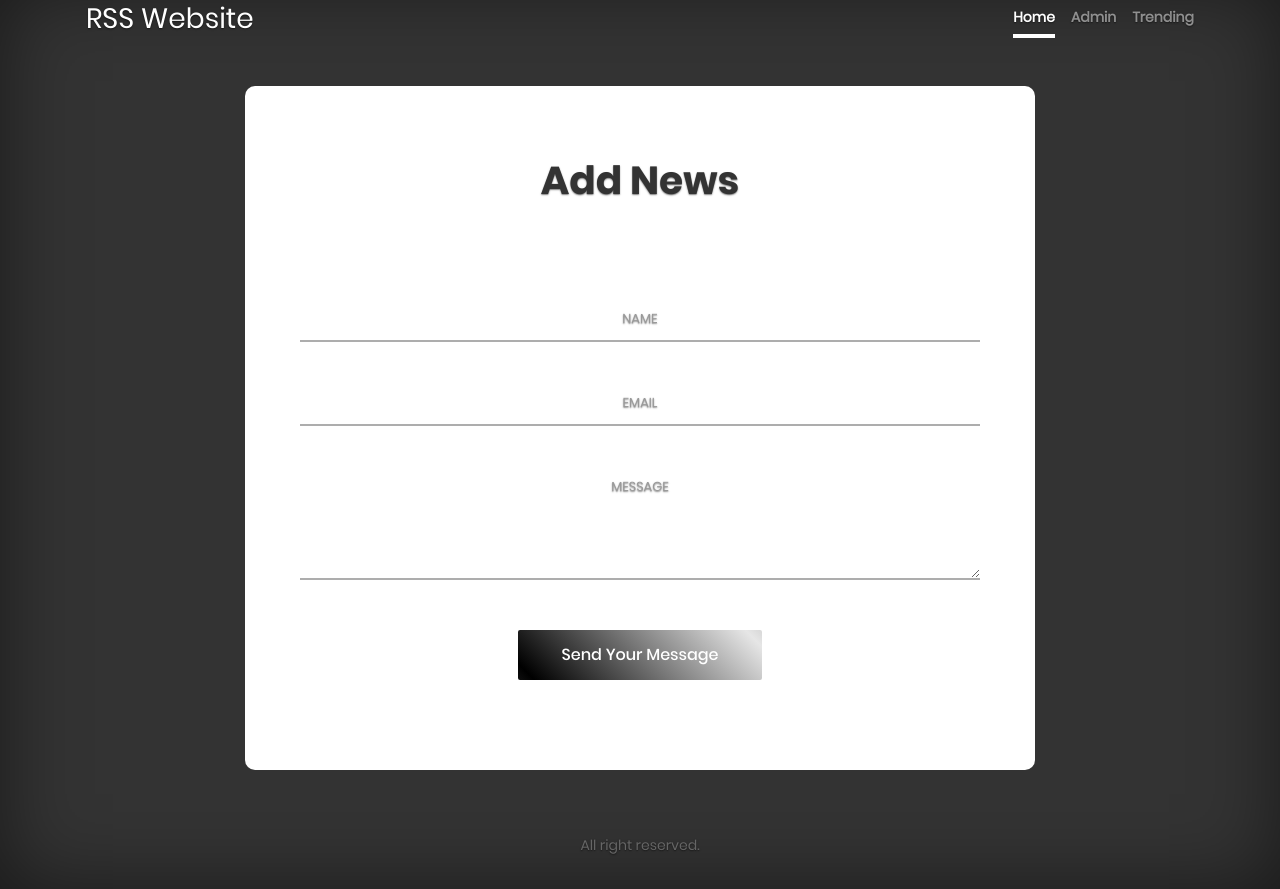
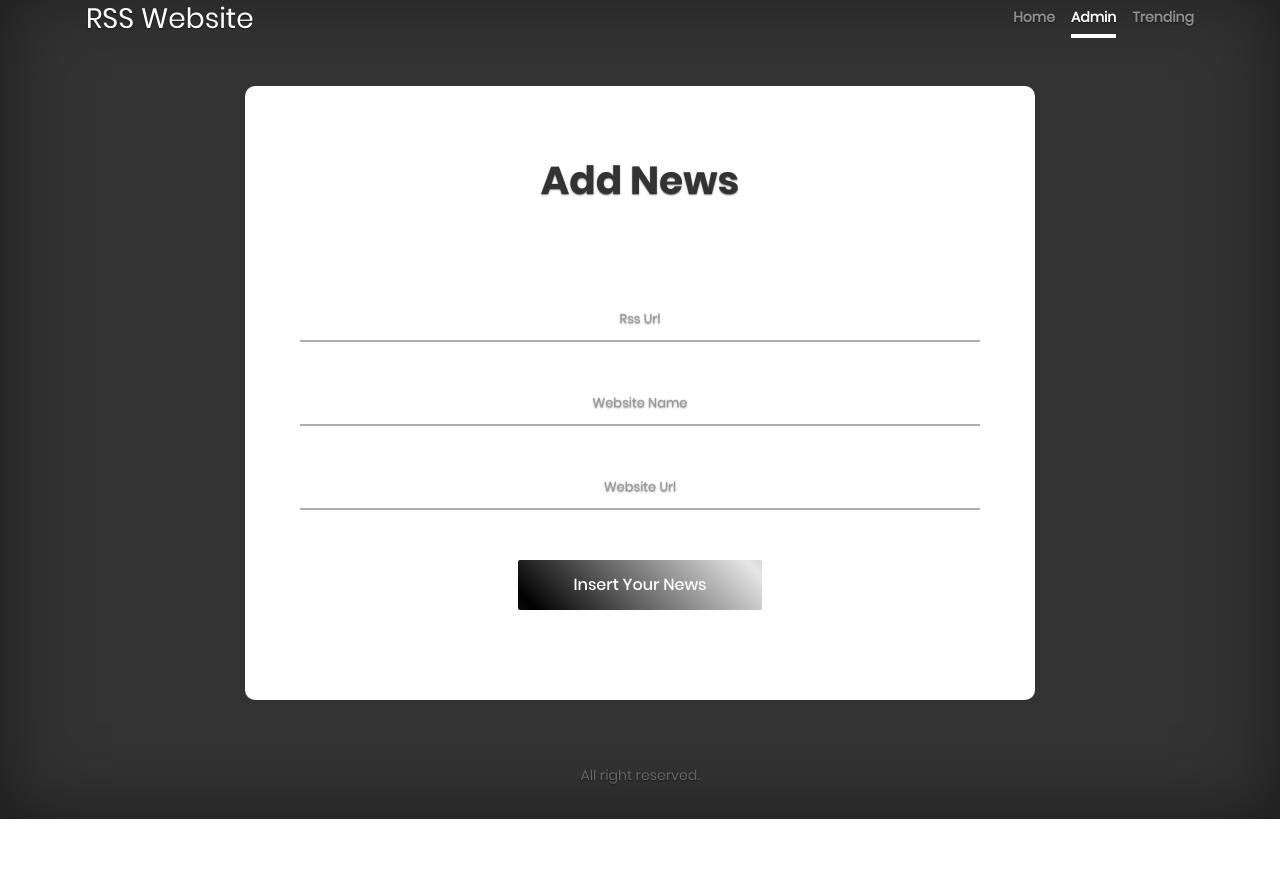
Before and after one commit to Khaaz/SP_RSSWebsite, a PHP site: page /index.php?action=admin in a window 1280 px wide. Shown: the part 14-903 px from the top of the page. After the commit the page ends 833 px from the top, so only its background shows below. Run offline with PHP 8.4, Linux system fonts and the light colour scheme; some libraries are stand-ins or nearby versions.

Commit message:
html admin page

```diff
--- a/Views/addnews.php
+++ b/Views/addnews.php
@@ -28,8 +28,8 @@
         <div class="inner">
             <h3 class="masthead-brand">RSS Website</h3>
             <nav class="nav nav-masthead justify-content-center">
-                <a class="nav-link active" href="index.php?page=0">Home</a>
-                <a class="nav-link" href="index.php?action=admin">Admin</a>
+                <a class="nav-link" href="index.php?page=0">Home</a>
+                <a class="nav-link active" href="index.php?action=admin">Admin</a>
                 <a class="nav-link" href="#">Trending</a>
             </nav>
         </div>
@@ -44,24 +44,24 @@
 
                 <div class="wrap-input2 validate-input" data-validate="Name is required">
                     <input class="input2" type="text" name="RSS URL">
-                    <span class="focus-input2" data-placeholder="NAME"></span>
+                    <span class="focus-input2" data-placeholder="Rss Url"></span>
                 </div>
 
-                <div class="wrap-input2 validate-input" data-validate = "Valid email is required: ex@abc.xyz">
-                    <input class="input2" type="text" name="email">
-                    <span class="focus-input2" data-placeholder="EMAIL"></span>
+                <div class="wrap-input2 validate-input" data-validate="Name is required">
+                    <input class="input2" type="text" name="RSS URL">
+                    <span class="focus-input2" data-placeholder="Website Name"></span>
                 </div>
 
-                <div class="wrap-input2 validate-input" data-validate = "Message is required">
-                    <textarea class="input2" name="message"></textarea>
-                    <span class="focus-input2" data-placeholder="MESSAGE"></span>
+                <div class="wrap-input2 validate-input" data-validate="Name is required">
+                    <input class="input2" type="text" name="RSS URL">
+                    <span class="focus-input2" data-placeholder="Website Url"></span>
                 </div>
 
                 <div class="container-contact2-form-btn">
                     <div class="wrap-contact2-form-btn">
                         <div class="contact2-form-bgbtn"></div>
                         <button class="contact2-form-btn">
-                            Send Your Message
+                            Insert Your News
                         </button>
                     </div>
                 </div>
```
